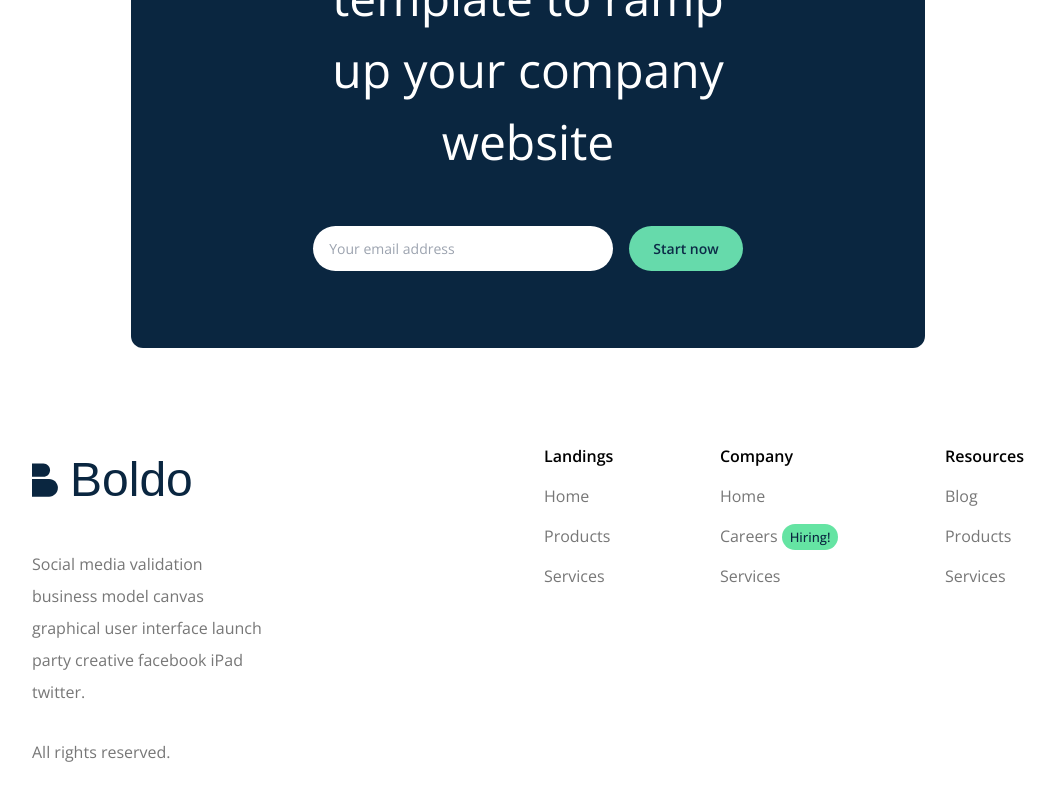
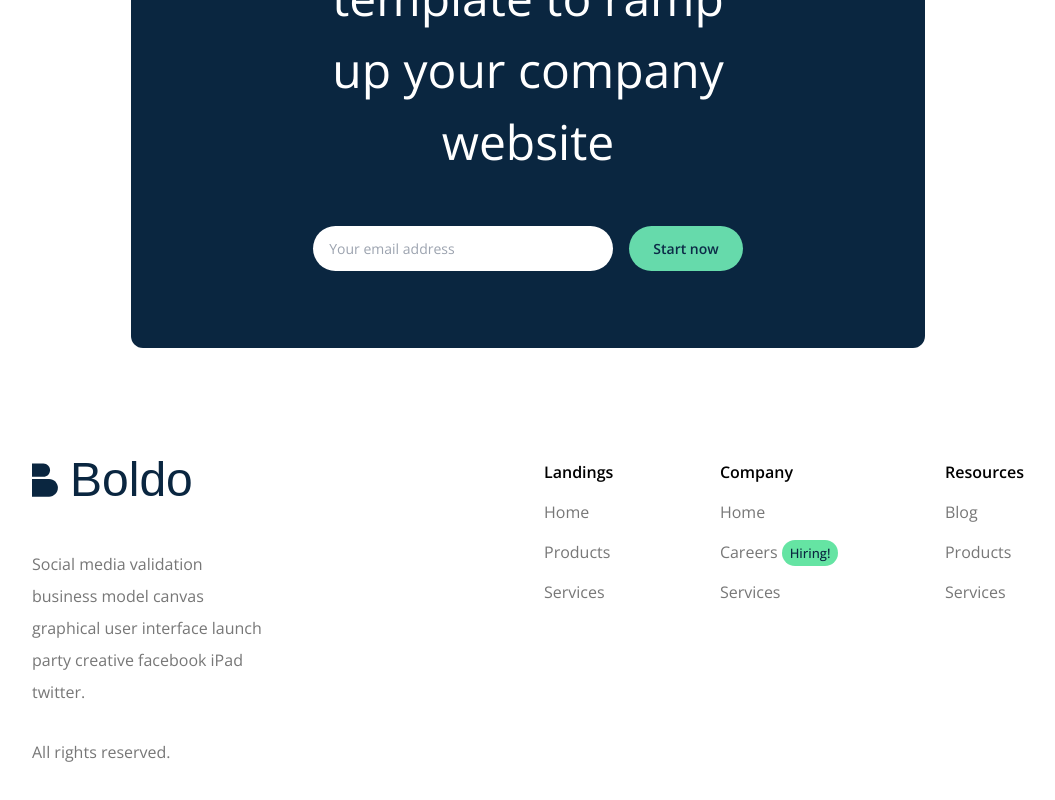
Before and after one commit to EmekaNkwo/bolde_tonic, a Next.js app: page /about in a window 1280 px wide. Shown: the part 4153-4953 px from the top of the page, without its empty margins (112-1167 px from the left). Built offline with nearby package versions, Linux system fonts and the light colour scheme.

Commit message:
updated styling in the footer

```diff
--- a/src/components/About/Footer.tsx
+++ b/src/components/About/Footer.tsx
@@ -53,7 +53,7 @@ const Footer = () => {
           </span>
         </div>
         <hr className="lg:hidden " />
-        <div className="flex justify-between flex-wrap gap-[1.5rem]">
+        <div className="flex justify-between flex-wrap gap-[1.5rem] lg:mt-[1rem]">
           <FooterColumn
             title="Landings"
             links={["Home", "Products", "Services"]}
```
